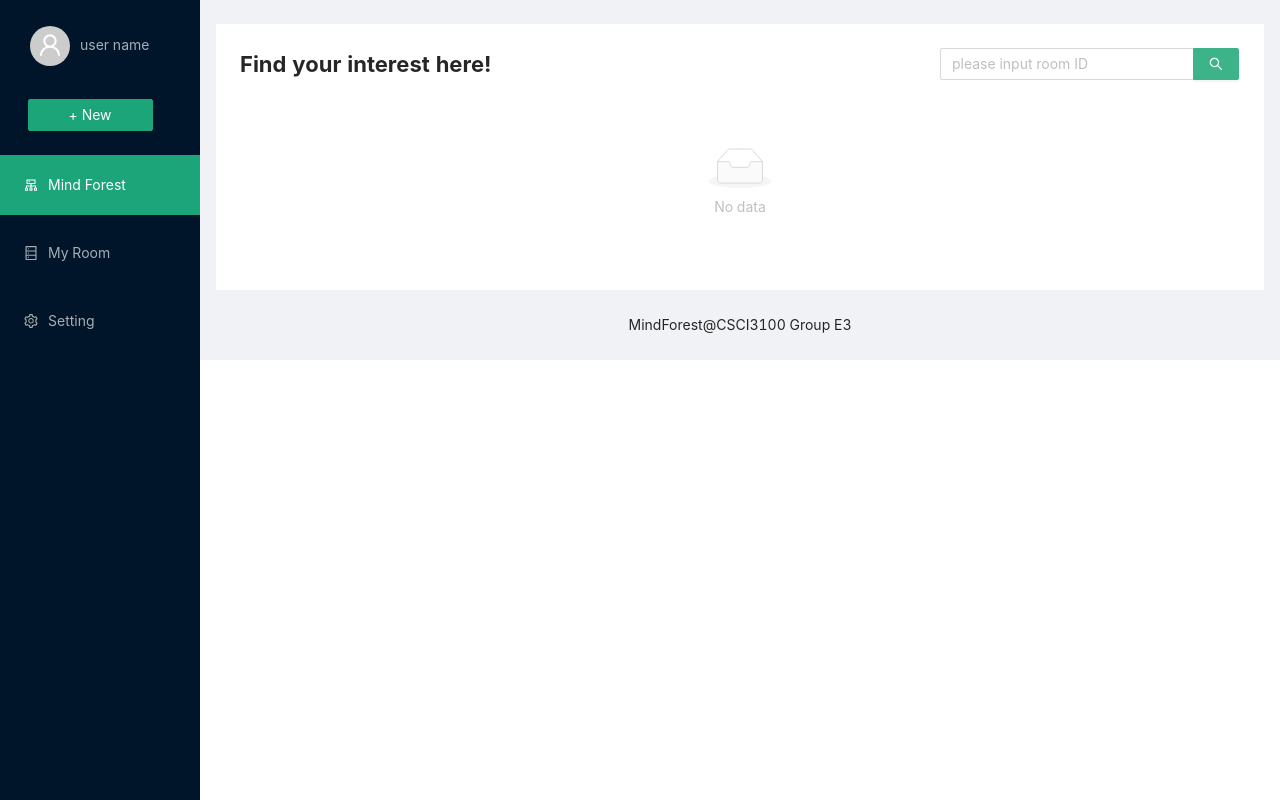
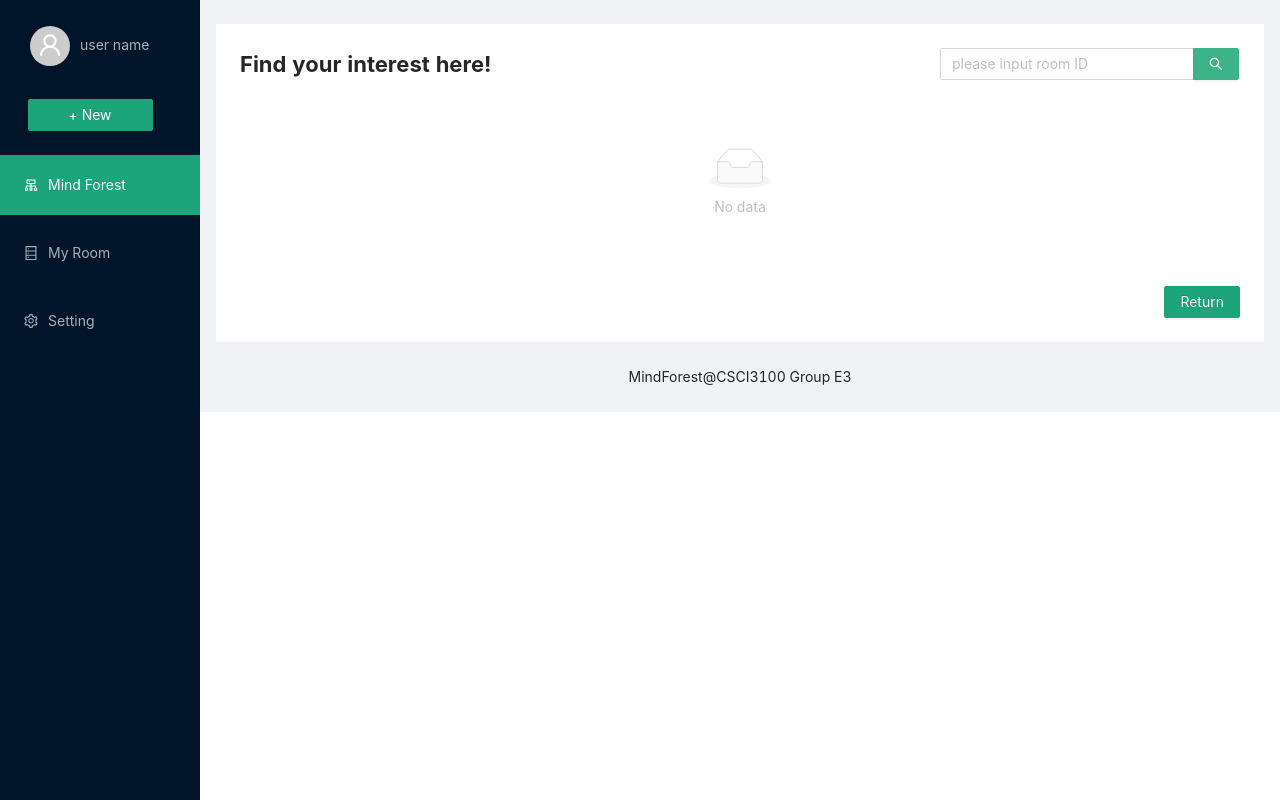
Before and after one commit to Moira-Z/3100Project_UserPage, a React (Create React App) app: page / in a window 1280 px wide. Both pictures are taken after a click on the button 1216 px from the left and 64 px from the top of the page. Built offline with nearby package versions, Linux system fonts and the light colour scheme.

Commit message:
interactions

```diff
--- a/src/components/MindForest/index.js
+++ b/src/components/MindForest/index.js
@@ -30,6 +30,7 @@ export default class MindForest extends React.Component {
         this.state={
              searchText: null,
              searchRes: data,
+             returnButton: false,
         }
     }
 
@@ -39,6 +40,12 @@ export default class MindForest extends React.Component {
         let res = data.filter(item => item.id === value);
         console.log(res);
         this.setState({searchRes: res});
+        this.setState({returnButton: true});
+    }
+
+    onClick = () => {
+        this.setState({searchRes: data});
+        this.setState({returnButton: false});
     }
 
     render () {
@@ -74,6 +81,9 @@ export default class MindForest extends React.Component {
                                 </Card>
                         )}
                     />
+                    {this.state.returnButton?
+                        <div style={{marginTop: 20, float:"right"}}><Button type="primary" onClick={this.onClick}>Return</Button></div>
+                    :<div></div>}
                 </Content>
             </Layout>
         );
--- a/src/components/Setting/index.js
+++ b/src/components/Setting/index.js
@@ -34,7 +34,7 @@ export default class Setting extends React.Component {
     };
 
     onPwPressEnter = (e) => {
-        if (e.target.value == this.state.pw)
+        if (e.target.value === this.state.pw)
         {
             message.success("Correct");
             this.setState({checkPw: false});
```
